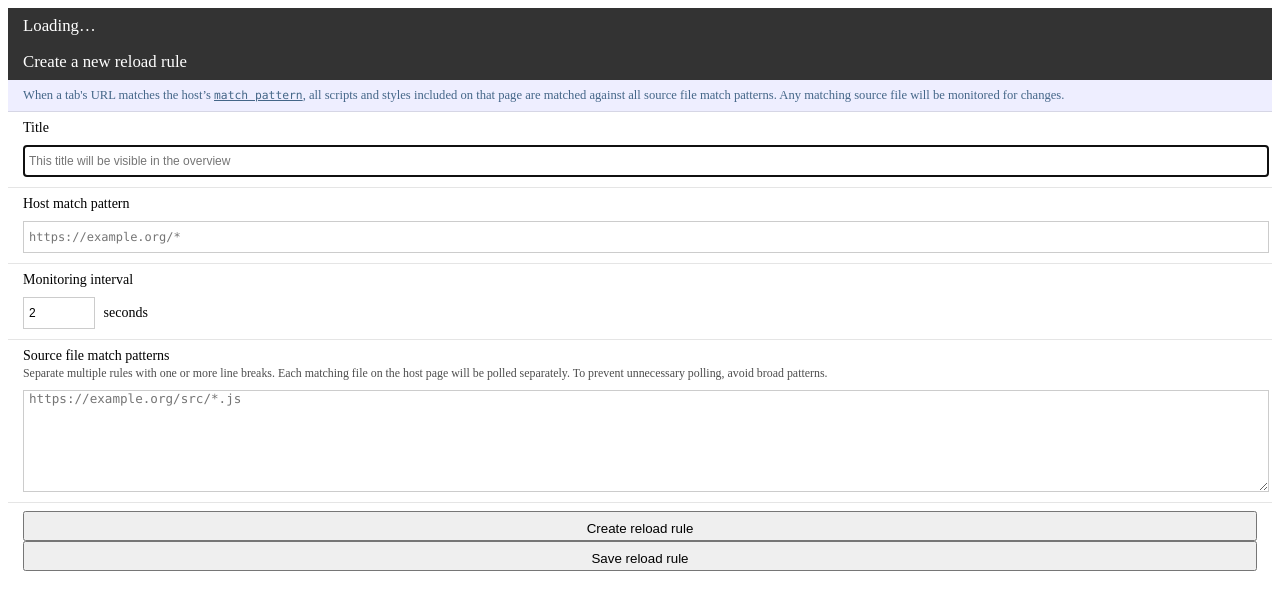
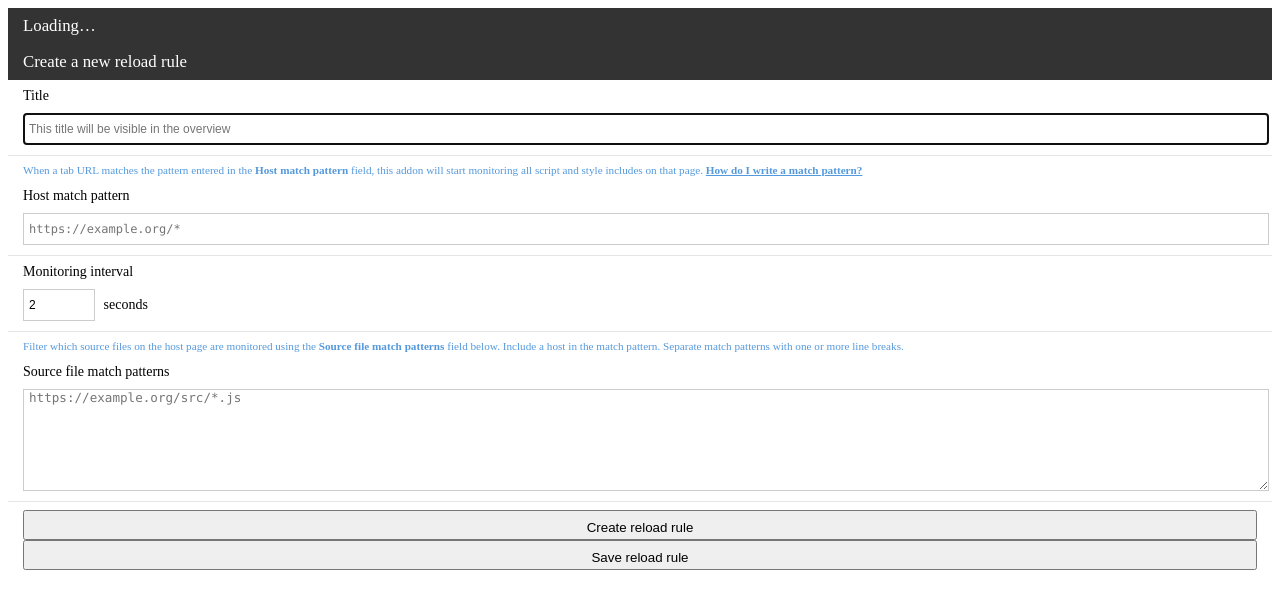
Before and after one commit to blaise-io/live-reload, a browser extension: page form/form.html in a window 1280 px wide. Drawn offline with Linux system fonts and the light colour scheme.

Commit message:
Improve form help texts

```diff
--- a/form/form.css
+++ b/form/form.css
@@ -26,11 +26,6 @@ h2.form-row {
     font-size: 14px;
     font-family: inherit;
     margin: 0;
-}
-.form-row.help {
-    background: #eef;
-    color: #468;
-    font-size: 0.9em;
 }
     .form-row label {
         display: block;
@@ -80,6 +75,14 @@ h2.form-row {
         text-decoration: underline;
     }
 
+
+.form-row.help {
+    color: #59d;
+    font-size: 0.8em;
+    border-bottom: none;
+    padding-bottom: 4px;
+}
+
 .code {
     font-family: droid sans mono, consolas, monaco, monospace !important;
 }
--- a/form/form.html
+++ b/form/form.html
@@ -14,12 +14,6 @@
         <input type="hidden" name="id">
         <input type="hidden" name="created">
         <input type="hidden" name="modified">
-        <div class="form-row help">
-            When a tab's URL matches the host’s
-            <a href="https://developer.mozilla.org/en-US/Add-ons/WebExtensions/Match_patterns" class="code" target="_blank">match pattern</a>,
-            all scripts and styles included on that page are matched against all source file match patterns.
-            Any matching source file will be monitored for changes.
-        </div>
         <div class="form-row browser-style">
             <label for="title">Title</label>
             <input autofocus
@@ -29,6 +23,13 @@
                    type="text"
                    maxlength="64"
                    placeholder="This title will be visible in the overview">
+        </div>
+        <div class="form-row help">
+            When a tab URL matches the pattern entered in the <strong>Host match pattern</strong> field,
+            this addon will start monitoring all script and style includes on that page.
+            <a href="https://developer.mozilla.org/en-US/Add-ons/WebExtensions/Match_patterns" target="_blank">
+                <strong>How do I write a match pattern?</strong>
+            </a>
         </div>
         <div class="form-row browser-style">
             <label for="host">Host match pattern</label>
@@ -49,13 +50,12 @@
                    step="0.5"
                    value="2"> seconds
         </div>
+        <div class="form-row help">
+            Filter which source files on the host page are monitored using the <strong>Source file match patterns</strong> field below.
+            Include a host in the match pattern. Separate match patterns with one or more line breaks.
+        </div>
         <div class="form-row browser-style">
             <label for="sources">Source file match patterns</label>
-            <div class="help">
-                Separate multiple rules with one or more line breaks.
-                Each matching file on the host page will be polled separately.
-                To prevent unnecessary polling, avoid broad patterns.
-            </div>
             <textarea required
                       name="sources"
                       id="sources"
```
